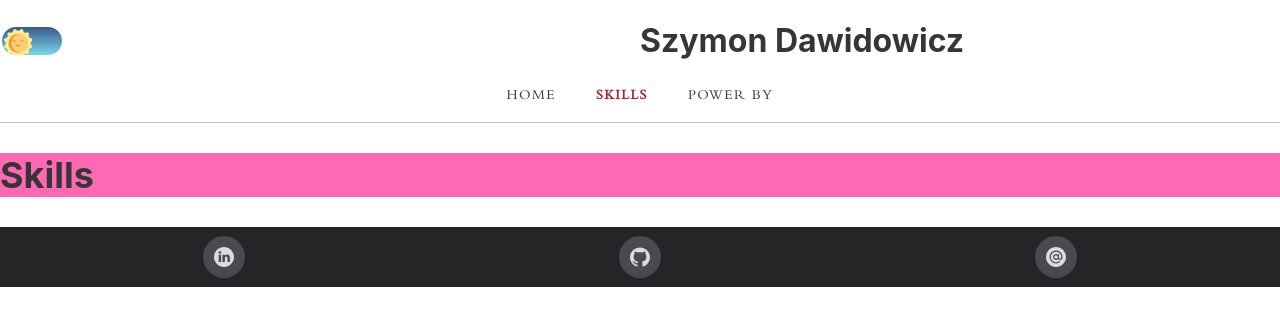
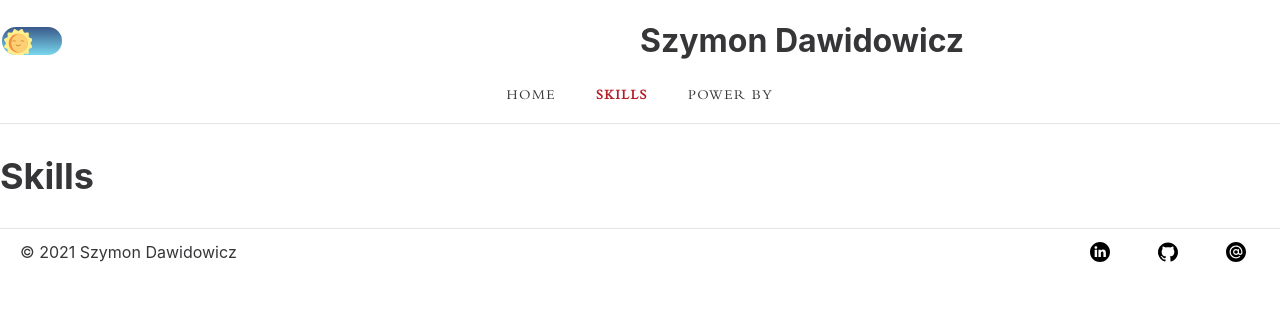
Before and after one commit to mar1n/switch-theme, a React (Create React App) app: page /skills in a window 1280 px wide. Shown: the top 326 px of the page. Built offline with nearby package versions, Linux system fonts and the light colour scheme.

Commit message:
footer styles

```diff
--- a/src/App.js
+++ b/src/App.js
@@ -25,18 +25,13 @@ function App() {
       <ThemeProvider theme={themeMode}>
         <>
           <StyledTopHeader>
-          <div className="item-right">
-              <Toogle
-                theme={theme}
-                toggleTheme={toggleTheme}
-              />
+            <div className="item-right">
+              <Toogle theme={theme} toggleTheme={toggleTheme} />
             </div>
             <h1 className="item-left">Szymon Dawidowicz</h1>
           </StyledTopHeader>
           <StyledApp>
-            {/* <StyledHeader> */}
-              <TopNav />
-            {/* </StyledHeader> */}
+            <TopNav />
             <GlobalStyles />
             <StyledMain>
               <Switch>
@@ -46,9 +41,7 @@ function App() {
                 <Route component={NotFound} />
               </Switch>
             </StyledMain>
-            <StyledFooter>
-              <Footer />
-            </StyledFooter>
+            <Footer />
           </StyledApp>
         </>
       </ThemeProvider>
@@ -79,23 +72,9 @@ const StyledTopHeader = Styled.div`
     flex: 50%;
   }
 `;
-const StyledHeader = Styled.header`
-  background: tomato;
-  height: 120px;
-`;
-
-const StyledFooter = Styled.footer`
-  position:-webkit-sticky;
-  position:sticky;
-  bottom:0;
-  height: 60px;
-  padding: 0 1rem;
-
-  background-color: #242526;
-`;
 
 const StyledMain = Styled.article`
   text-align: left;
   font-size: 24px;
-  border-top: 1px solid silver;
+  border-top: 1px solid #e6e6e6;
 `;
--- a/src/components/Footer.css
+++ b/src/components/Footer.css
@@ -1,18 +1,29 @@
 footer {
-    position:-webkit-sticky;
-    position:sticky;
-    bottom:0;
     height: 60px;
     padding: 0 1rem;
 
-    background-color: #242526;
+
 }
 
 .footer {
     max-width: 100%;
     height: 100%;
     display: flex;
-    justify-content: space-around;
+    justify-content: space-between;
+    border-top: 1px solid #e6e6e6;
+}
+
+.footer-left {
+  display: flex;
+  align-items: center;
+  justify-content: center;
+  padding: 0 20px;
+}
+.footer-right {
+  display: flex;
+  justify-content: center;
+  padding: 0 20px;
+  gap: 20px;
 }
 
 .footer-item {
@@ -33,7 +44,6 @@ footer {
 
   border-radius: 50%;
 
-  background-color: #484a4d;
 
   transition: filter 300ms;
 }
@@ -45,6 +55,4 @@ footer {
 .footer-button svg {
   width: 20px;
   height: 20px;
-
-  fill: #dadce1;
 }
--- a/src/components/Footer.js
+++ b/src/components/Footer.js
@@ -1,15 +1,22 @@
 import React from "react";
 import "./Footer.css";
-import {ReactComponent as Email } from "../icons/at.svg";
-import {ReactComponent as Github } from "../icons/github.svg";
-import {ReactComponent as Linkedin } from "../icons/linkedin.svg";
+import { ReactComponent as Email } from "../icons/at.svg";
+import { ReactComponent as Github } from "../icons/github.svg";
+import { ReactComponent as Linkedin } from "../icons/linkedin.svg";
 
 const Footer = () => {
   return (
     <>
       <div className="footer">
+        <div className="footer-left">
+          <div>© 2021 Szymon Dawidowicz</div>
+        </div>
+        <div className="footer-right">
           <div className="footer-item">
-        <a href={`https://www.linkedin.com/in/szymon-dawidowicz`} className="footer-button">
+            <a
+              href={`https://www.linkedin.com/in/szymon-dawidowicz`}
+              className="footer-button"
+            >
               <Linkedin />
             </a>
           </div>
@@ -19,9 +26,13 @@ const Footer = () => {
             </a>
           </div>
           <div className="footer-item">
-        <a href={`mailto:sztm0nd4widowicz@gmail.com`} className="footer-button">
+            <a
+              href={`mailto:sztm0nd4widowicz@gmail.com`}
+              className="footer-button"
+            >
               <Email />
             </a>
+          </div>
         </div>
       </div>
     </>
--- a/src/components/Skills.js
+++ b/src/components/Skills.js
@@ -12,5 +12,5 @@ const Skills = () => {
 export default Skills;
 
 const StyledSkills = Styled.div`
-    background-color: hotpink;
+
 `;
--- a/src/components/TopNav.css
+++ b/src/components/TopNav.css
@@ -3,7 +3,7 @@
     src: url("../font/BemboStd.otf");
 }
 nav {
-    height: 40px;
+    height: 41px;
     width: 100%;
     z-index: 1;
 }
@@ -38,7 +38,6 @@ nav {
 
 .menu-container a::after {
     display: block;
-    padding: 0px 0px 16px 0px;
 
     border-bottom: solid 1px #242526;
 
@@ -46,6 +45,7 @@ nav {
     transition: transform 250ms ease-in-out;
 
     content: '';
+    padding: 0 0 17px 0;
 }
 
 .menu-container a:hover::after {
```
Also changed, not shown: 1 other file (tests, documents, lock files or other folders). Lines whose indentation alone changed are shown as unchanged.
